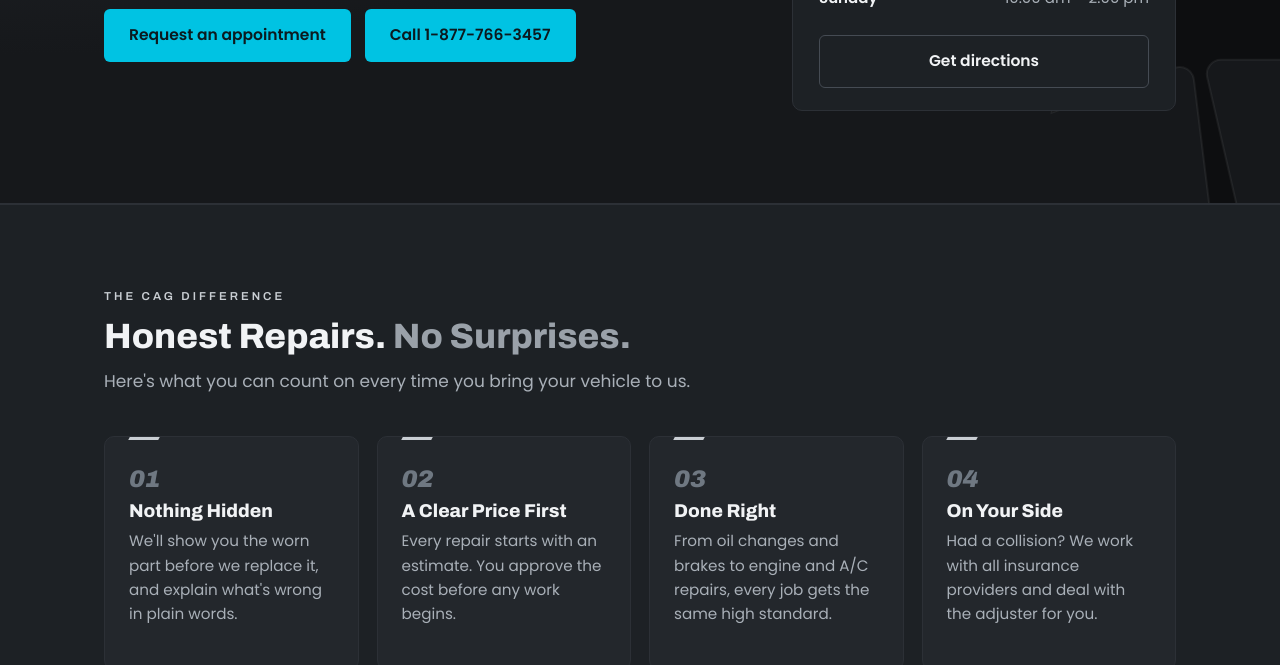
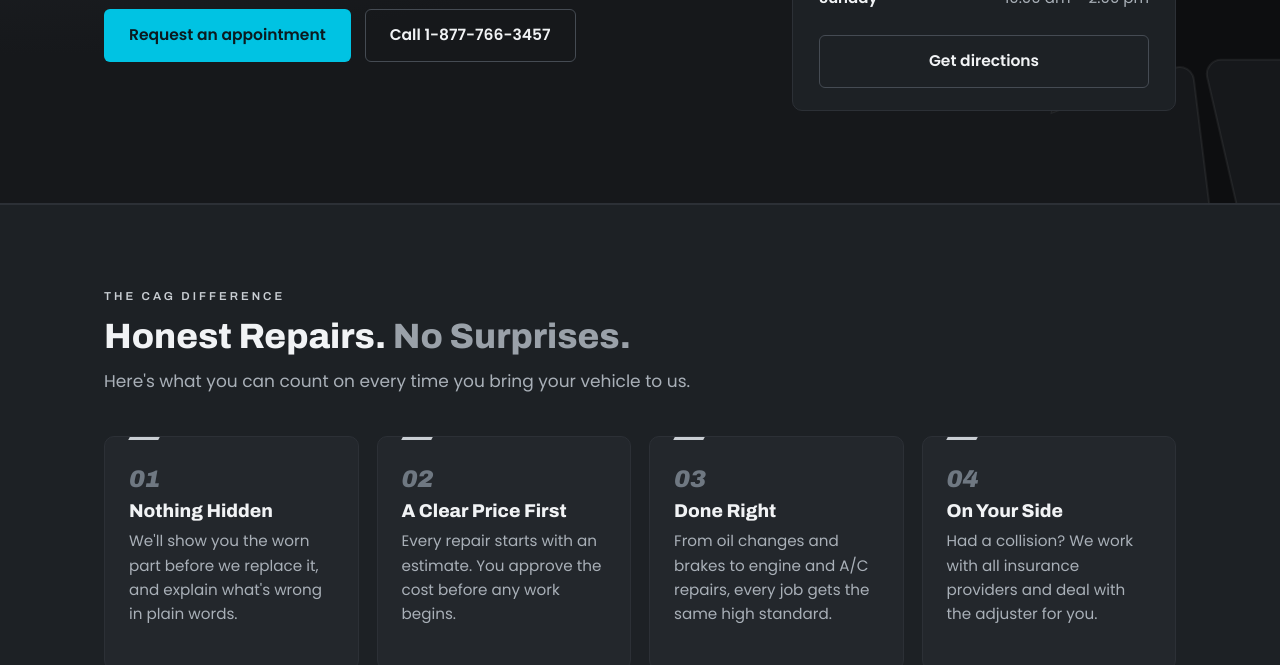
Before and after one commit to canadianautoguardian/canadianautoguardian-website, a plain HTML site: page index.html in a window 1280 px wide. Shown: the part 435-1100 px from the top of the page. Drawn offline with Linux system fonts and the light colour scheme.

Commit message:
Add files via upload

```diff
--- a/index.html
+++ b/index.html
@@ -145,7 +145,7 @@
       <h1>Auto Repair In Markham, <span class="grad-text">Done Properly.</span></h1>
       <div class="hero-actions">
         <a href="/contact" class="btn btn-primary">Request an appointment</a>
-        <a href="tel:+18777663457" class="btn btn-primary">Call 1-877-766-3457</a>
+        <a href="tel:+18777663457" class="btn btn-outline">Call 1-877-766-3457</a>
       </div>
     </div>
     <aside class="visit-card">
```
